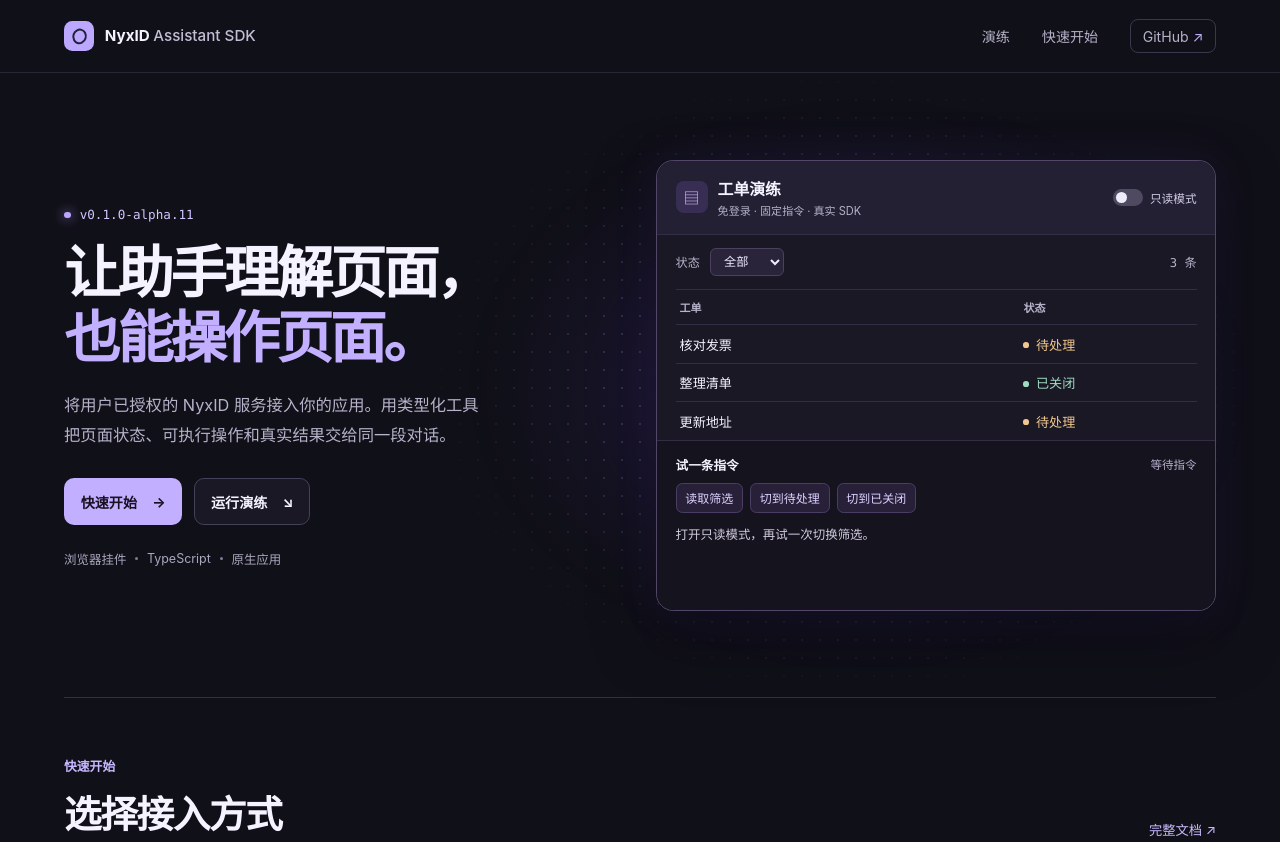
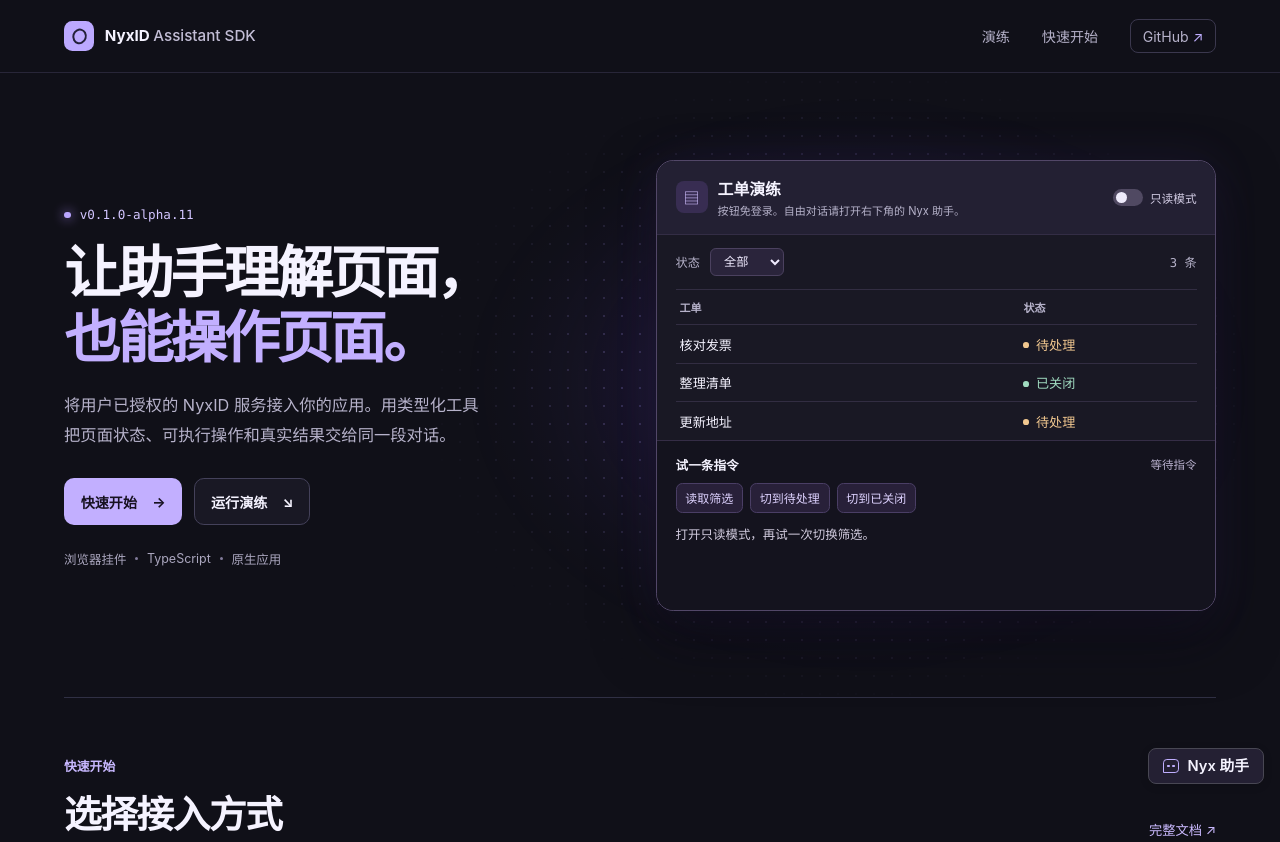
Before and after one commit to ChronoAIProject/nyx-assistant-sdk, a website with bundled scripts: page site/index.html in a window 1280 px wide. Shown: the top 842 px of the page. Built offline with nearby package versions, Linux system fonts and the light colour scheme; files whose address does not match are found by name.

Commit message:
feat(site): connect the Nyx assistant to the SDK playground

```diff
--- a/infra/chrono-cd/app.json
+++ b/infra/chrono-cd/app.json
@@ -17,7 +17,7 @@
       },
       "env": {
         "NYXID_ORIGIN": "https://nyx-api.chrono-ai.fun",
-        "SDK_ORIGINS": "https://live.trureturing.org,https://chrono-metaverse-chronoai.apps.nyxid.ai,https://chrono-metaverse-prod-chronoai.apps.nyxid.ai"
+        "SDK_ORIGINS": "https://live.trureturing.org,https://chrono-metaverse-chronoai.apps.nyxid.ai,https://chrono-metaverse-prod-chronoai.apps.nyxid.ai,https://chronoaiproject.github.io"
       }
     }
   }
--- a/scripts/build-site.mjs
+++ b/scripts/build-site.mjs
@@ -6,6 +6,7 @@ await mkdir(dist, { recursive: true });
 const license = await readFile("node_modules/zod/LICENSE", "utf8");
 await Promise.all([
   ...["index.html", "style.css"].map((name) => copyFile(`site/${name}`, `${dist}/${name}`)),
+  copyFile("browser/nyx-widget.js", `${dist}/nyx-widget.js`),
   build({
     entryPoints: ["site/playground.ts"],
     outfile: `${dist}/playground.js`,
--- a/site/index.html
+++ b/site/index.html
@@ -8,6 +8,7 @@
   <title>NyxID Assistant SDK · 给应用接上 Nyx 助手</title>
   <link rel="stylesheet" href="./style.css">
   <script defer src="./playground.js"></script>
+  <script defer src="./nyx-widget.js"></script>
 </head>
 <body>
   <a class="skip" href="#main">跳到主要内容</a>
@@ -41,7 +42,7 @@
             <span class="demo-icon" aria-hidden="true">▤</span>
             <div>
               <h2 id="demo-title">工单演练</h2>
-              <p>免登录 · 固定指令 · 真实 SDK</p>
+              <p>按钮免登录。自由对话请打开右下角的 Nyx 助手。</p>
             </div>
           </div>
           <label class="toggle"><input id="readonly" type="checkbox"><span class="switch" aria-hidden="true"></span>只读模式</label>
@@ -140,5 +141,12 @@
       </nav>
     </div>
   </footer>
+  <nyx-assistant
+    data-nyxid="https://nyx-assistant-sdk-chronoai.apps.nyxid.ai"
+    data-verification-origin="https://nyxid.ai"
+    data-key-source="new">
+    <button slot="prompt" type="button">当前筛选显示几条工单？</button>
+    <button slot="prompt" type="button">把工单切到待处理。</button>
+  </nyx-assistant>
 </body>
 </html>
--- a/site/playground.ts
+++ b/site/playground.ts
@@ -9,6 +9,10 @@ const prompts = {
 
 const labels = { all: "全部", open: "待处理", closed: "已关闭" } as const;
 const tickets = mountTickets();
+document.querySelector("nyx-assistant")!.addEventListener("nyx-ready", (event) => {
+  const { host, z: widgetZ } = (event as CustomEvent<{ host: AssistantHost; z: typeof z }>).detail;
+  tickets.registerTools(host, widgetZ);
+});
 const result = document.querySelector<HTMLElement>("#tool-result")!;
 const resultState = document.querySelector<HTMLElement>("#result-state")!;
 const summary = document.querySelector<HTMLElement>("#result-summary")!;
--- a/site/style.css
+++ b/site/style.css
@@ -128,7 +128,7 @@ nav a:hover, .text-link:hover { color: #fff; }
 .demo-title-group { display: flex; align-items: center; gap: .63rem; }
 .demo-icon { display: grid; width: 2rem; aspect-ratio: 1; place-items: center; color: #d1bfff; background: #382d52; border-radius: .5rem; font-size: 1rem; }
 .demo-top h2 { margin: 0; font-size: .99rem; }
-.demo-top p { margin: .16rem 0 0; color: var(--muted); font-size: .69rem; white-space: nowrap; }
+.demo-top p { margin: .16rem 0 0; color: var(--muted); font-size: .69rem; }
 .toggle { display: flex; align-items: center; gap: .44rem; font-size: .73rem; color: #d1cbe3; white-space: nowrap; }
 .toggle input { position: absolute; width: 1px; height: 1px; opacity: 0; }
 .switch { position: relative; display: block; width: 1.87rem; height: 1.04rem; border-radius: 1rem; background: #504962; }
@@ -185,8 +185,19 @@ pre { margin: 0; padding: .73rem; color: #d8cdfa; white-space: pre-wrap; overflo
 .card-links { display: flex; flex-wrap: wrap; gap: .85rem 1.15rem; }
 .flow-grid { display: grid; grid-template-columns: repeat(3, 1fr); gap: 1.5rem; margin: 1.4rem 0 0; }
 .flow dt { margin-bottom: .4rem; color: #dfd3ff; font-weight: 680; }
-.site-footer { border-top: 1px solid var(--line); }
+.site-footer { border-top: 1px solid var(--line); padding-bottom: 3.5rem; }
 .footer-inner { min-height: 5rem; }
+
+nyx-assistant {
+  color-scheme: dark;
+  --nyx-accent: var(--purple);
+  --nyx-accent-text: #171121;
+  --nyx-surface: var(--surface);
+  --nyx-text: #f5f3ff;
+  --nyx-control-surface: #242033;
+  --nyx-muted: var(--muted);
+  --nyx-radius: 16px;
+}
 
 @media (max-width: 880px) {
   .shell { width: calc(100% - 3rem); }
```
Also changed, not shown: .chrono-harness/FILEMAP.md, .chrono-harness/USAGE.md, .github/workflows/pages.yml, README.md.
